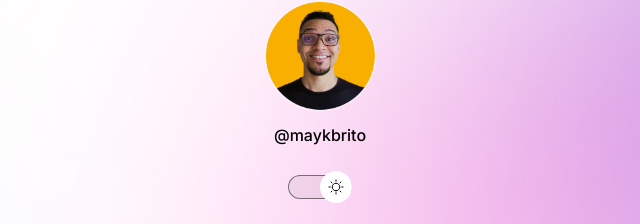
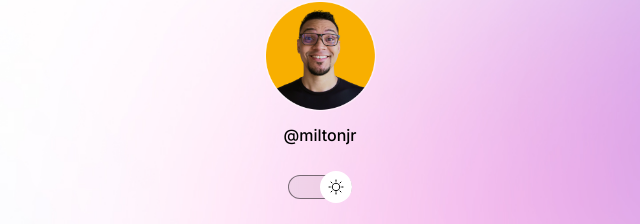
Before and after one commit to miltonjrr/project-link-tree, a plain HTML site: page index.html in a window 1280 px wide. Shown: the part 80-304 px from the top of the page, 320-960 px from the left. Drawn offline with nearby package versions, Linux system fonts and the light colour scheme.

Commit message:
change name

```diff
--- a/index.html
+++ b/index.html
@@ -17,7 +17,7 @@
     <div id="container">
       <div id="profile">
         <img src="/assets/avatar.png" alt="" />
-        <p>@maykbrito</p>
+        <p>@miltonjr</p>
       </div>
 
       <div id="switch" onclick="toggleMode()">
```
